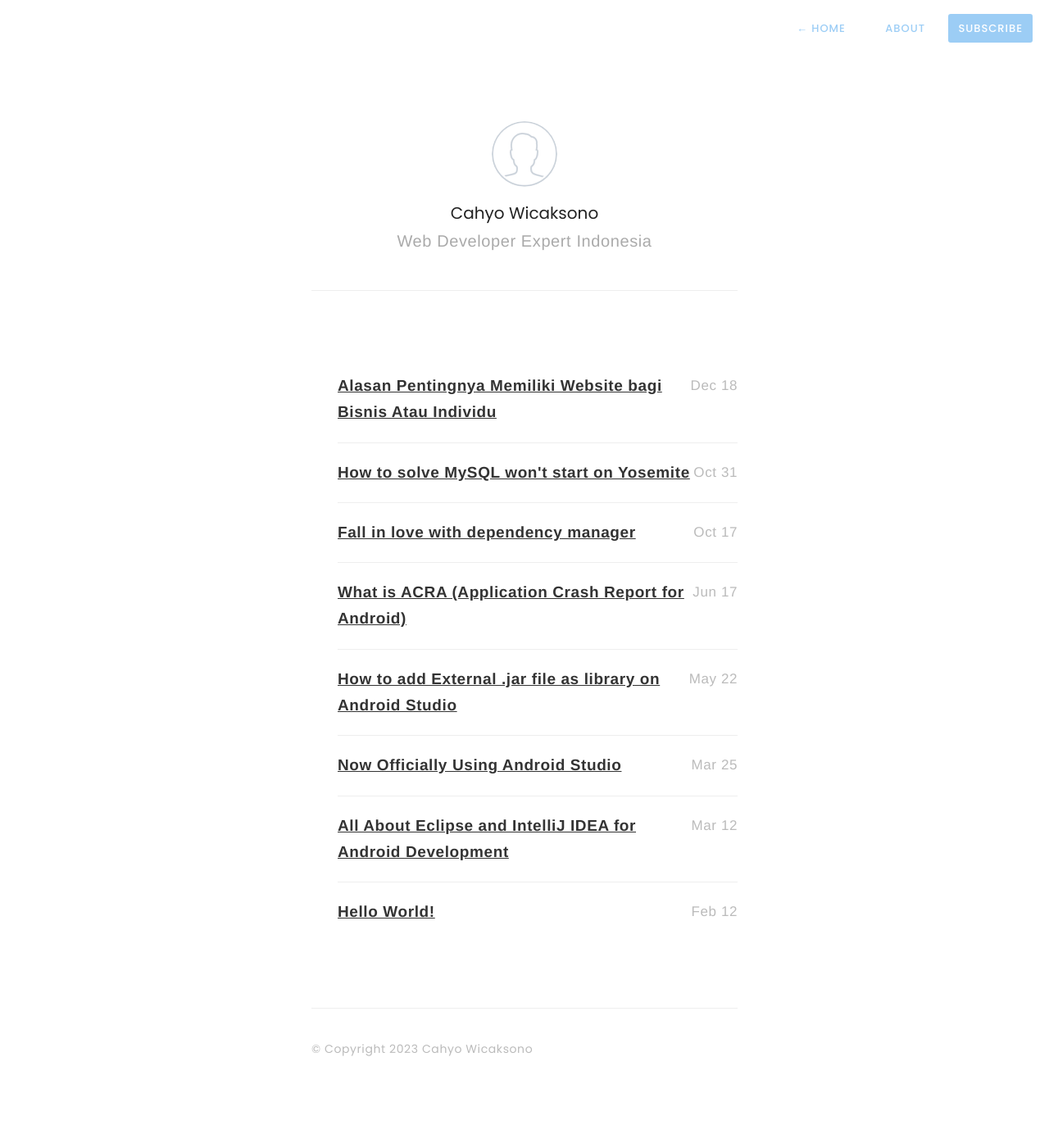
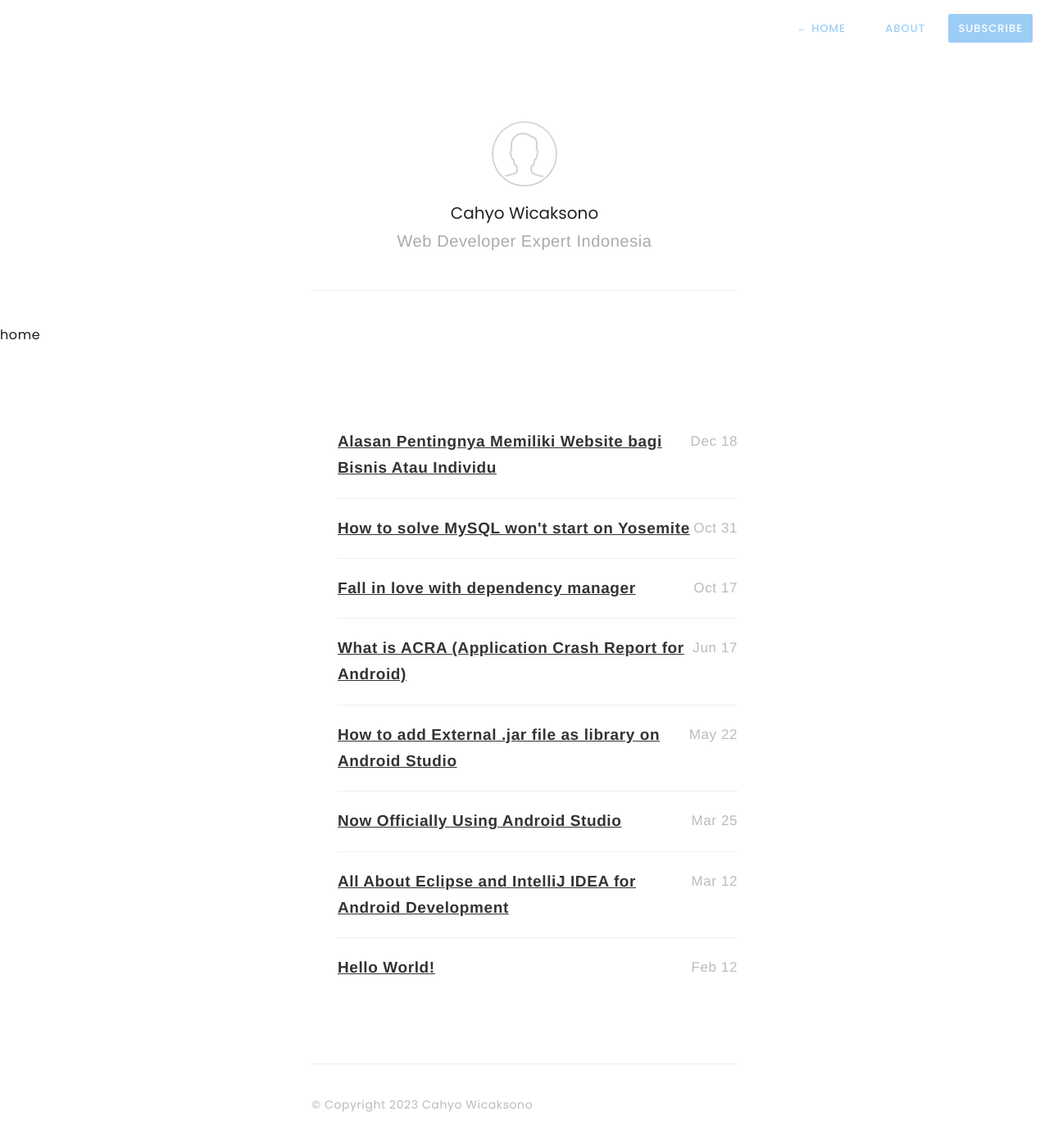
Before and after one commit to cwicaksono/cwicaksono.github.io, a Jekyll site: the page built from index.html, in a window 1280 px wide. Shown: the whole page at 82% size. Built offline with Jekyll 4.4.1, drawn with Linux system fonts in a browser that asks for light colours; nearby versions of some CDN libraries; Markdown is read by kramdown in place of the engine named in the settings; the list of posts is cut into pages by our own code; before the commit the page ends 1327 px from its top, so only the background shows below that.

Commit message:
Update default.html

```diff
--- a/_layouts/default.html
+++ b/_layouts/default.html
@@ -24,6 +24,8 @@
   {% if page.id == 'index' %}
   ini hanya muncul di halaman index
   {% endif %}
+
+  {% if page.profile %}home{% endif %}
 
   <section id="wrapper" class="{% if page.profile %}home{% endif %}">
     {{ content }}
```
